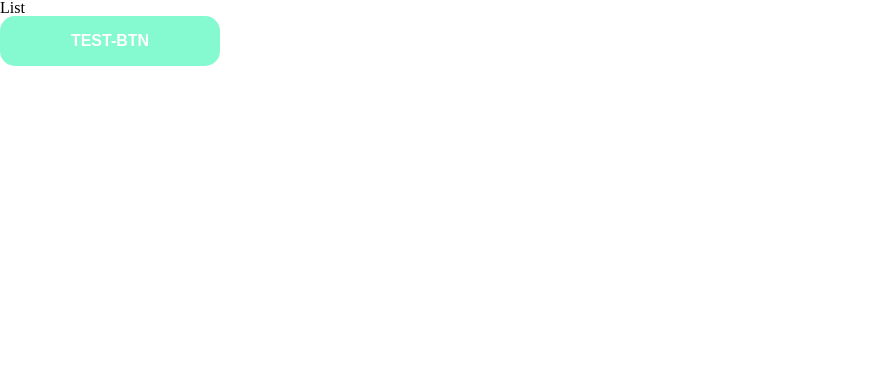
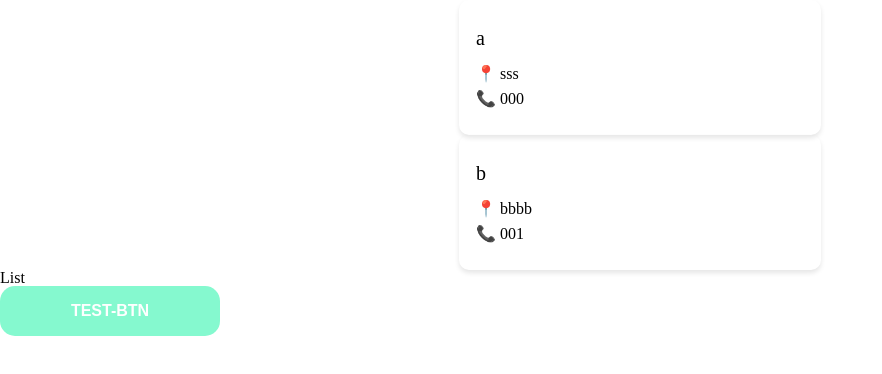
Before and after one commit to juo1221/wanted-codestates-project-10-8, a React (Create React App) app: page /list in a window 1280 px wide. Shown: the top 374 px of the page, without its empty margins (0-882 px from the left). Built offline with nearby package versions, Linux system fonts and the light colour scheme.

Commit message:
[Feat] #7 휴양림 목록 페이지에서 카드 컴포넌트 렌더링되게 추가

```diff
--- a/src/components/ForestCard.js
+++ b/src/components/ForestCard.js
@@ -2,15 +2,11 @@ import React from 'react';
 import styled from 'styled-components';
 
 const ForestCard = (props) => {
-  const [forestName, address, phoneNumber] = [
-    '속리산숲체험휴양마을',
-    '충청북도 보은군 속리산면 속리산로 596',
-    '012-2334-1232',
-  ];
+  const { name, address, phoneNumber } = props.data;
 
   return (
     <Card>
-      <h3>{forestName}</h3>
+      <h3>{name}</h3>
       <div>📍 {address}</div>
       <div>📞 {phoneNumber}</div>
     </Card>
--- a/src/pages/List.js
+++ b/src/pages/List.js
@@ -1,11 +1,34 @@
 import React from 'react';
+import styled from 'styled-components';
 import Modal from '../components/Modal';
+import ForestCard from '../components/ForestCard';
 
 export default function List() {
+  const forestDataList = [
+    { id: 1, name: 'a', address: 'sss', phoneNumber: '000' },
+    { id: 2, name: 'b', address: 'bbbb', phoneNumber: '001' },
+  ];
+  // useEffect(() => {
+  //   observer.current = new IntersectionObserver((entries, options));
+  // });
+
   return (
     <>
+      {/* {isLoading && <Spinner />} */}
+      <CardListWrapper>
+        {forestDataList.map((data) => (
+          <ForestCard key={data.id} data={data} />
+        ))}
+      </CardListWrapper>
       <div>List</div>
       <Modal />
     </>
   );
 }
+
+const CardListWrapper = styled.section`
+  width: 100%;
+  display: flex;
+  flex-direction: column;
+  align-items: center;
+`;
```
